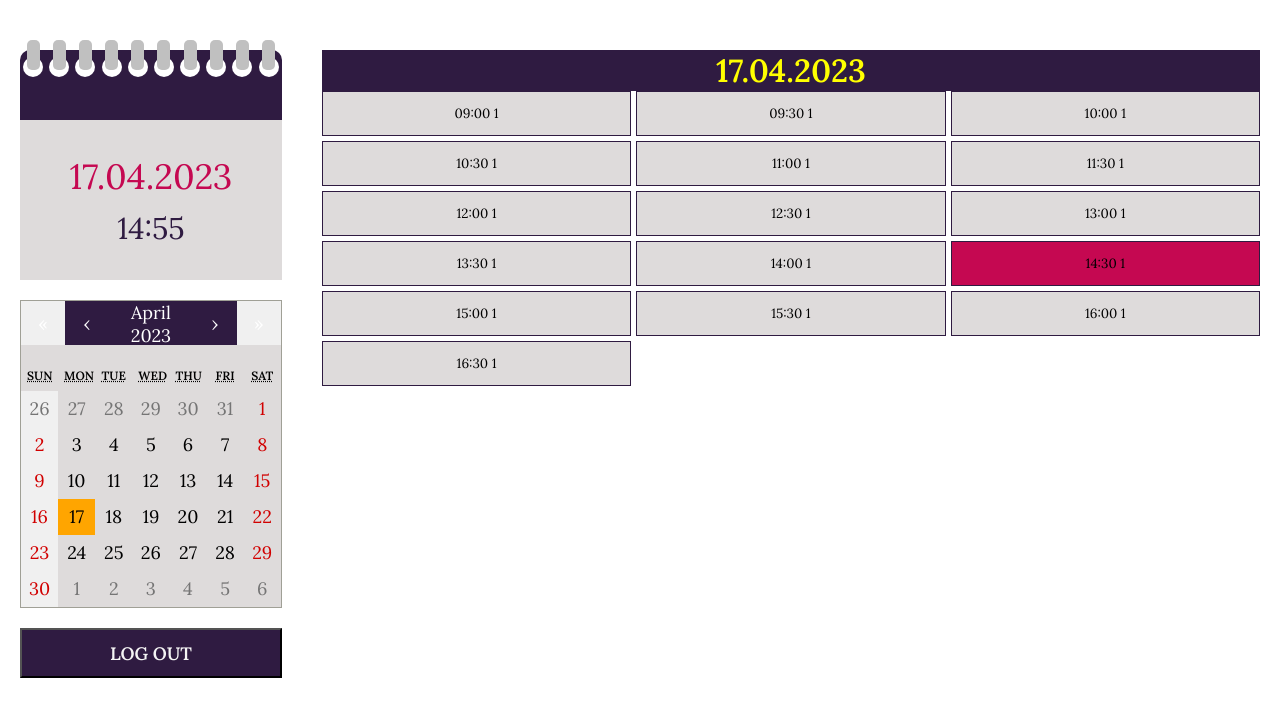
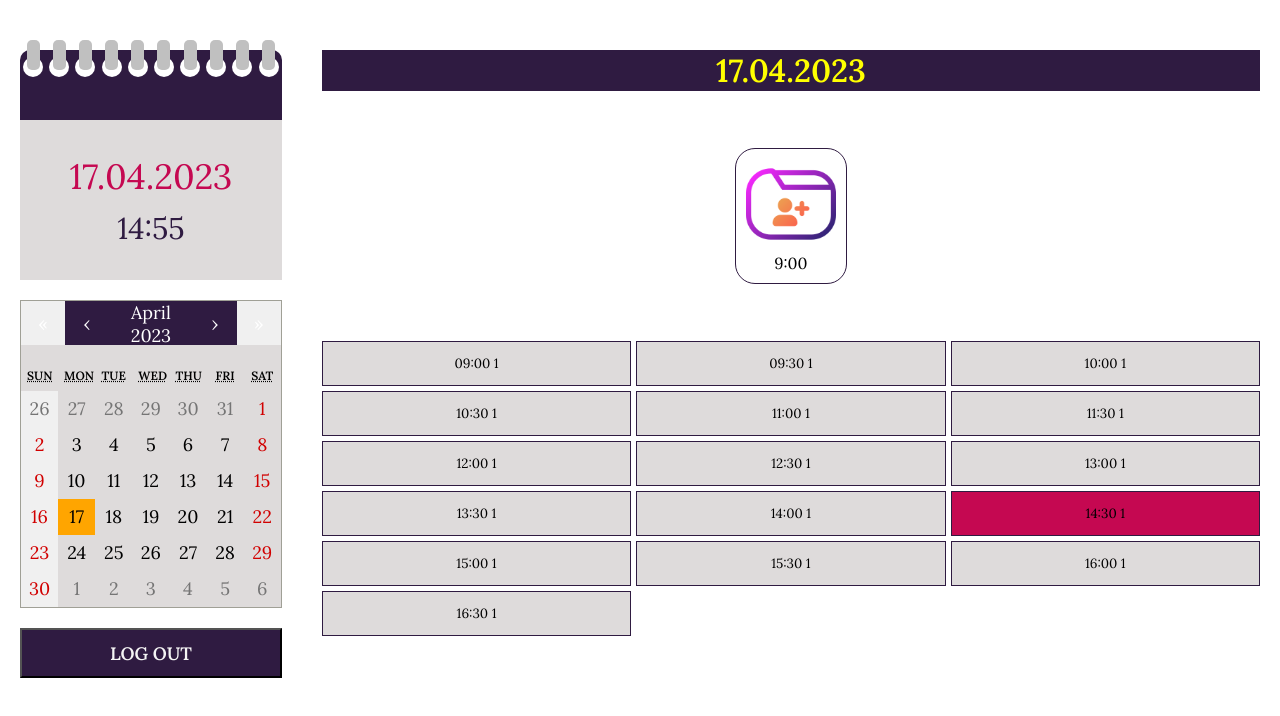
Before and after one commit to codeyourwaytofreedom/the_secretary, a Next.js app: page /manager in a window 1280 px wide. Shown: the top 716 px of the page. Built offline with nearby package versions, Linux system fonts and the light colour scheme.

Commit message:
Dual content in place.
Alternating images and text and buttons.

Css to be finalized.

Toggle system in place to expand available time slots.

Keep going.

Remmeber why you started.

```diff
--- a/pages/manager.tsx
+++ b/pages/manager.tsx
@@ -4,7 +4,7 @@ import Cal from "../components/calendar";
 import Current from "../components/current";
 import Image from "next/image";
 import clock from "../public/clock.png";
-import Cookies from 'js-cookie';
+import add from "../public/add.png";
 
 type appointment = {
     date: string,
@@ -37,8 +37,15 @@ const Manager = () => {
     const patient = useRef<HTMLSpanElement>(null);
     const appoint_for = useRef<HTMLSpanElement>(null);
     const additional = useRef<HTMLDivElement>(null);
+    type Appointment = {
+        date: string;
+        slot: string;
+        patient: string;
+        for: string;
+        additional: string;
+    }
 
-    const [day_s_appointments, setDaysAppointents] = useState<object[]>([
+    const [day_s_appointments, setDaysAppointents] = useState<Appointment[]>([
         {
             date: "19.04.2023",
             slot: "16:00",
@@ -47,6 +54,7 @@ const Manager = () => {
             additional: "Vienna branch"
         }
     ]);
+    const [expand,setExpand] = useState<boolean>(false)
 
     //display time
     useEffect(() => {
@@ -73,7 +81,8 @@ const Manager = () => {
     const handle_appointment = (e:any) => {
         selected_date.setHours(e.target.value.split(":")[0])
         selected_date.setMinutes(e.target.value.split(":")[1])
-        setSelectedSlot(e.target.value)
+        setSelectedSlot(e.target.value);
+        setExpand(false)
     }
 
     const handle_register = async () => {
@@ -92,9 +101,6 @@ const Manager = () => {
         const data = await res.json();
     }
 
-    interface Appoint {
-        date:string
-      }
 
     return (
     <>
@@ -112,8 +118,9 @@ const Manager = () => {
         <div className={a.detail}>
         <h1>{selected_date && selected_date.toLocaleDateString("tr-TR", {day: "2-digit",month: "2-digit",year: "numeric"})}</h1>
         {
-           /*  new Date().toDateString() === selected_date.toDateString() &&  */
-           day_s_appointments.filter((app:any) => app.slot === selected_slot).length !== 0 &&
+            new Date().toDateString() === selected_date.toDateString() &&
+           day_s_appointments.filter((app:Appointment) => app.slot === selected_slot).length !== 0
+           ?
             <div className={a.detail_appointment}>
                 <div id={a.shell}>
                     <div id={a.clock}>
@@ -122,21 +129,58 @@ const Manager = () => {
                     </div>
                     <div id={a.info}>
                         <div id={a.line}>
-                            <span>Patient:</span><span contentEditable ref={patient}></span>
+                            <span>Patient:</span><span contentEditable ref={patient}>
+                                {day_s_appointments.filter((app:Appointment) => app.slot === selected_slot)[0].patient}
+                            </span>
                         </div>
                         <div id={a.line}>
-                            <span>Appoint. for:</span><span contentEditable ref={appoint_for}></span>
+                            <span>Appoint. for:</span><span contentEditable ref={appoint_for}>
+                            {day_s_appointments.filter((app:Appointment) => app.slot === selected_slot)[0].for}
+                            </span>
                         </div>
                         <div id={a.line}>
                             <span>Additional notes:</span>
                         </div>
-                        <div contentEditable id={a.additional} ref={additional}></div>
+                        <div contentEditable id={a.additional} ref={additional}>
+                        {day_s_appointments.filter((app:Appointment) => app.slot === selected_slot)[0].additional}
+                        </div>
                     </div>
                     <div>
-                        <button onClick={handle_register}>Test Manager Backend</button>
+                        <button onClick={handle_register}>Update Appointment</button><br />
+                        <button onClick={handle_register}>Remove Appointment</button>
                     </div>
                 </div>
             </div>
+            :
+            <div className={a.detail_appointment}>
+            <div id={a.shell}>
+                <div id={a.clock} onClick={()=> setExpand(true)}>
+                    <Image src={add} alt={"add"}/>
+                    <p>{selected_slot}</p>
+                </div>
+            {
+                expand &&
+                <>
+                <div id={a.info}>
+                    <div id={a.line}>
+                        <span>Patient:</span><span contentEditable ref={patient}></span>
+                    </div>
+                    <div id={a.line}>
+                        <span>Appoint. for:</span><span contentEditable ref={appoint_for}></span>
+                    </div>
+                    <div id={a.line}>
+                        <span>Additional notes:</span>
+                    </div>
+                    <div contentEditable id={a.additional} ref={additional}></div>
+                </div>
+                <div>
+                    <button onClick={handle_register}>Add Appointment</button>
+                </div>
+                </>
+            }
+            </div>
+            </div>
+
         }
 
         <div className={a.detail_schedule}>
--- a/styles/Appointment.module.css
+++ b/styles/Appointment.module.css
@@ -101,6 +101,7 @@
 }
 .detail_appointment #shell #clock {
   text-align: center;
+  cursor: pointer;
 }
 .detail_appointment #shell #clock img {
   -o-object-fit: contain;
--- a/styles/Appointment.module.scss
+++ b/styles/Appointment.module.scss
@@ -97,6 +97,7 @@
             border-radius: 20px;
             #clock{
                 text-align: center;
+                cursor: pointer;
                 img{
                     object-fit: contain;
                     width: 90px;
```
Also changed, not shown: public/add.png (added), 1 other file (tests, documents, lock files or other folders).
